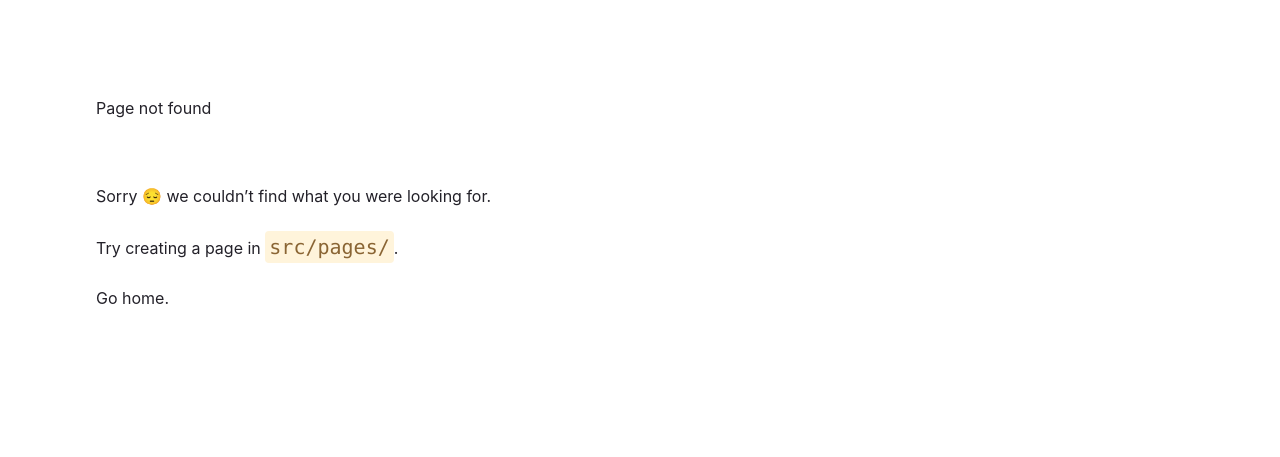
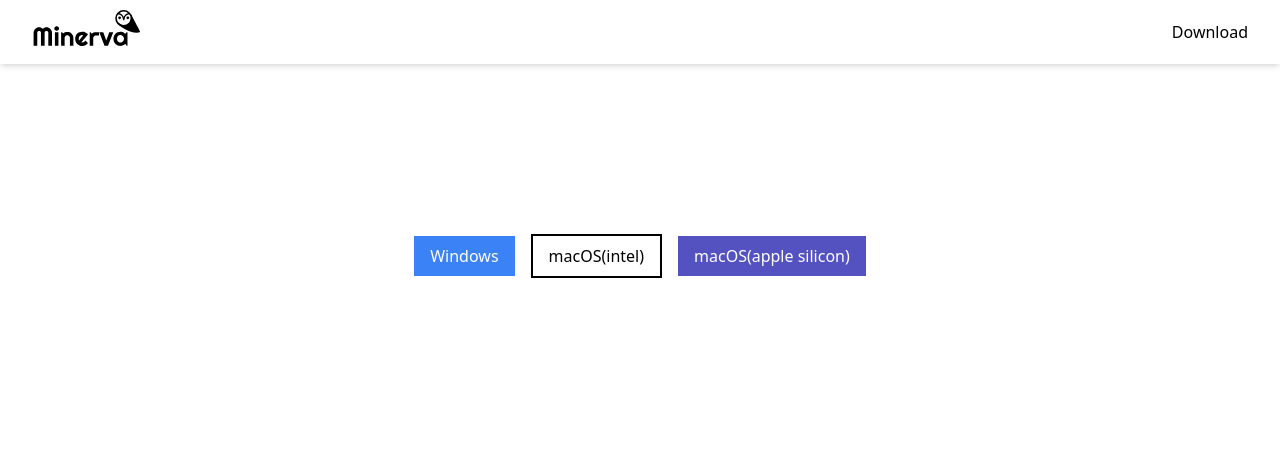
Before and after one commit to MINERVA-MD/minerva-static-site, a Gatsby site: page /download in a window 1280 px wide. Before the commit this address had no page. Built offline with nearby package versions, Linux system fonts and the light colour scheme; Gatsby itself is replaced by a stand-in of ours.

Commit message:
added download buttons

```diff
--- /dev/null
+++ b/src/components/Hero.jsx
@@ -0,0 +1,20 @@
+import React from 'react';
+import { Link } from 'gatsby';
+
+export default function Hero() {
+    return (
+        <div className="bg-minerva-purple flex flex-col justify-center items-center h-screen height-min-nav w-screen top-0">
+            <h1 className="text-white text-7xl font-bold pb-12">
+                Minerva Markdown
+            </h1>
+            <Link to="/download">
+                <button
+                    type="button"
+                    className="bg-white text-minerva-purple text-lg font-semibold px-6 py-3 shadow-md hover:bg-gray-100 rounded"
+                >
+                    Download
+                </button>
+            </Link>
+        </div>
+    );
+}
--- /dev/null
+++ b/src/components/Navbar.jsx
@@ -0,0 +1,18 @@
+import React from 'react';
+import { Link } from 'gatsby';
+
+export default function Navbar() {
+    return (
+        <div className="shadow-md h-16 flex items-center px-8 justify-between">
+            <Link to="/">
+                <img src="/images/logo.svg" alt="" className="w-28 pb-2" />
+            </Link>
+            <Link
+                to="/download"
+                className="hover:underline hover:text-minerva-purple"
+            >
+                Download
+            </Link>
+        </div>
+    );
+}
--- a/src/css/base.css
+++ b/src/css/base.css
@@ -3,5 +3,10 @@
 @tailwind utilities;
 
 html {
-  scroll-behavior: smooth;
+    scroll-behavior: smooth;
 }
+
+.height-min-nav {
+    height: calc(80vh - 64px);
+    min-height: 500px;
+}
--- /dev/null
+++ b/src/pages/download.jsx
@@ -0,0 +1,51 @@
+import React from 'react';
+import { Link } from 'gatsby';
+import Navbar from '../components/Navbar';
+
+export default function Download() {
+    return (
+        <div>
+            <Navbar />
+            <div className="h-96 flex justify-center items-center">
+                <div className="">
+                    <Link
+                        className="mx-2"
+                        target="_blank"
+                        to="https://github.com/MINERVA-MD/minerva/releases/download/v0.1_win_x64/electron-vue-ts-starter_1.0.0.exe"
+                    >
+                        <button
+                            className="bg-blue-500 text-white px-4 py-2"
+                            type="button"
+                        >
+                            Windows
+                        </button>
+                    </Link>
+                    <Link
+                        className="mx-2"
+                        target="_blank"
+                        to="https://github.com/MINERVA-MD/minerva/releases/download/v0.1_mac_x64/electron-vue-ts-starter_1.0.0.dmg"
+                    >
+                        <button
+                            className="bg-white text-black border-black border-2 px-4 py-2 "
+                            type="button"
+                        >
+                            macOS(intel)
+                        </button>
+                    </Link>
+                    <Link
+                        className="mx-2"
+                        target="_blank"
+                        to="https://github.com/MINERVA-MD/minerva/releases/download/v0.1_mac_x64/electron-vue-ts-starter_1.0.0.dmg"
+                    >
+                        <button
+                            className="bg-minerva-purple text-white px-4 py-2"
+                            type="button"
+                        >
+                            macOS(apple silicon)
+                        </button>
+                    </Link>
+                </div>
+            </div>
+        </div>
+    );
+}
--- a/src/pages/index.jsx
+++ b/src/pages/index.jsx
@@ -1,7 +1,14 @@
 import * as React from 'react';
+import Hero from '../components/Hero';
+import Navbar from '../components/Navbar';
 
 function IndexPage() {
-    return <div>test</div>;
+    return (
+        <div>
+            <Navbar />
+            <Hero />
+        </div>
+    );
 }
 
 export default IndexPage;
--- a/tailwind.config.js
+++ b/tailwind.config.js
@@ -3,7 +3,9 @@ module.exports = {
     theme: {
         fontFamily: {},
         extend: {
-            colors: {},
+            colors: {
+                'minerva-purple': '#5452C1',
+            },
         },
     },
     variants: {
```
Also changed, not shown: static/images/logo.svg (added), 3 other files.
